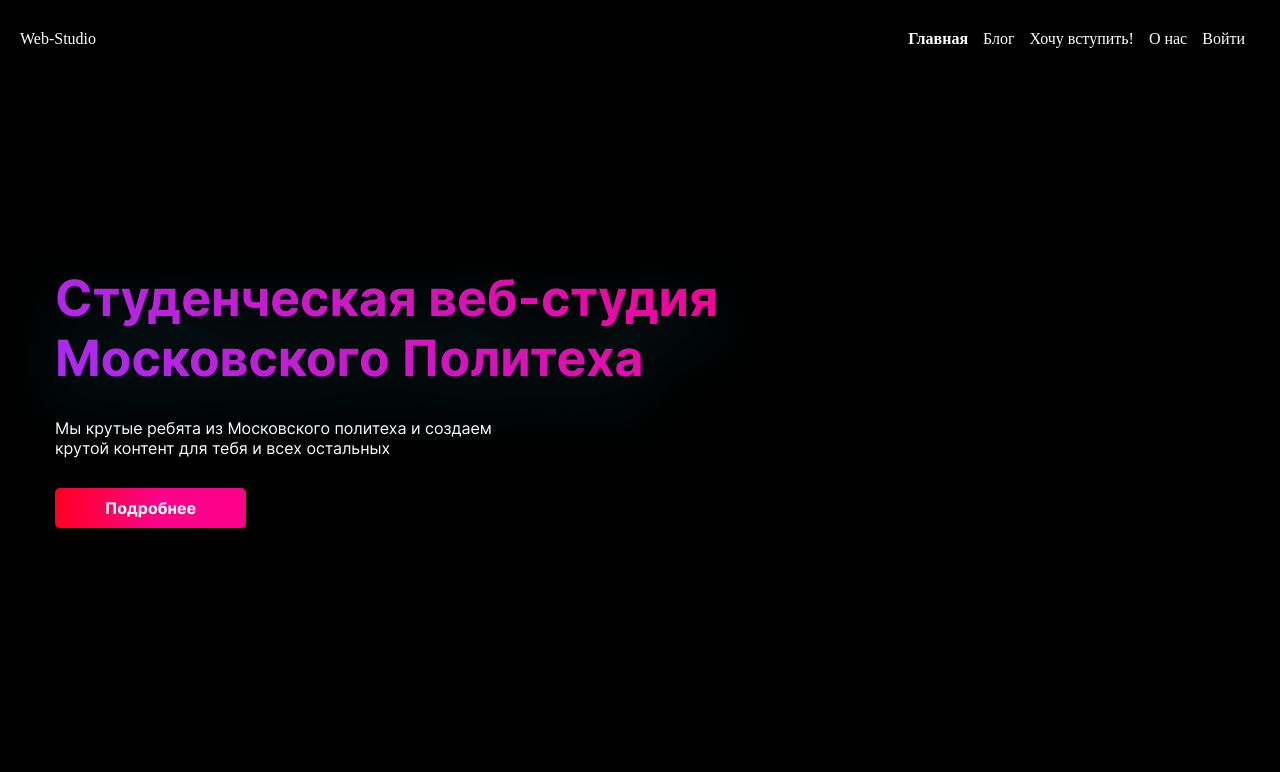
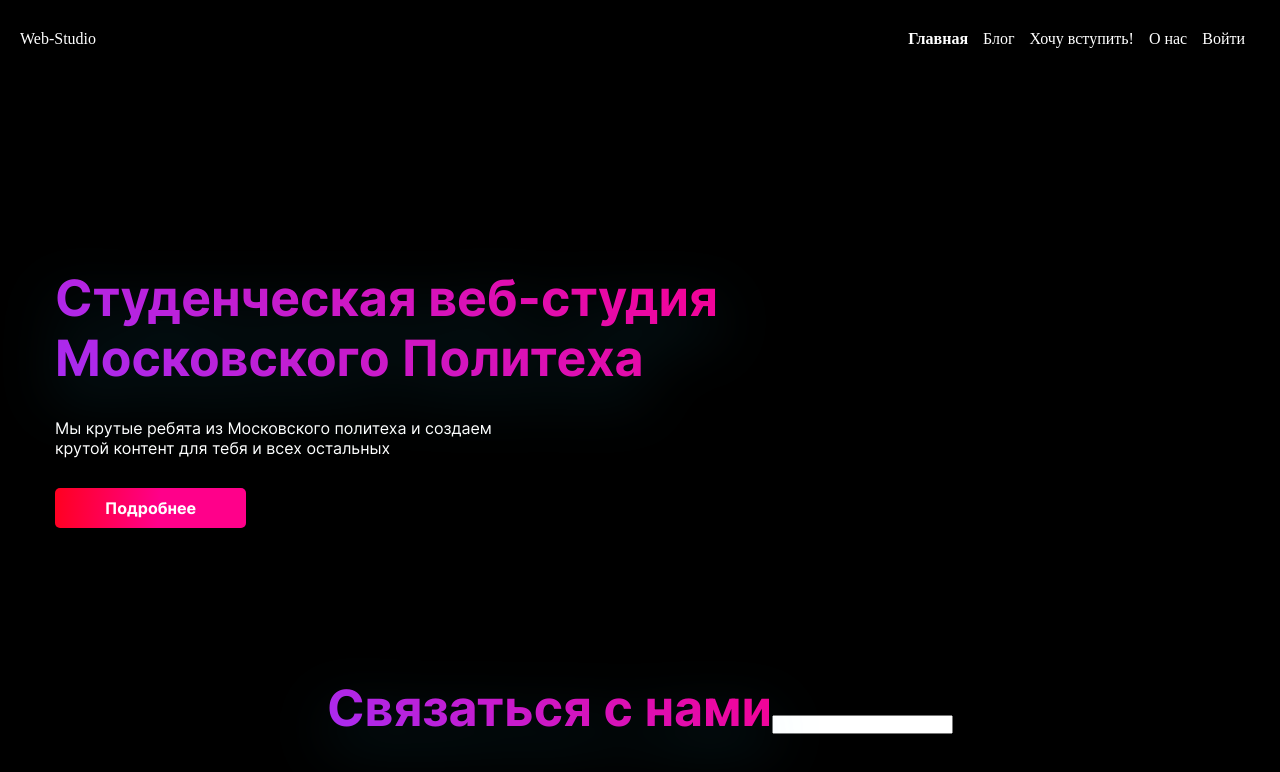
Before and after one commit to Isas2g/WEB-studio-project, a Vue app: page / in a window 1280 px wide. Shown: the top 772 px of the page. Built offline with nearby package versions, Linux system fonts and the light colour scheme.

Commit message:
Update MainPage.vue

```diff
--- a/src/pages/Main/MainPage.vue
+++ b/src/pages/Main/MainPage.vue
@@ -1,4 +1,4 @@
-<template>
+<template xmlns="http://www.w3.org/1999/html">
   <div class="container">
     <main class="main">
       <section class="main__block">
@@ -12,6 +12,18 @@
         <button class="main__more-btn more-btn">Подробнее</button>
       </section>
     </main>
+    <footer class="footer">
+      <section class="footer__block">
+        <h1 class="footer__title title">
+          Связаться с нами
+        </h1>
+        <div class="footer__form">
+        <form class="footer__form name">
+            <input type="text" id="name" name="name">
+        </form>
+        </div>
+      </section>
+    </footer>
   </div>
 </template>
 
@@ -25,4 +37,16 @@
     padding: 150px 0 150px 0;
   }
 }
+
+.footer {
+  &__block {
+    text-align: center;
+    display: flex;
+    justify-content: center;
+    align-items: center;
+  }
+  &__form {
+
+  }
+}
 </style>
```
